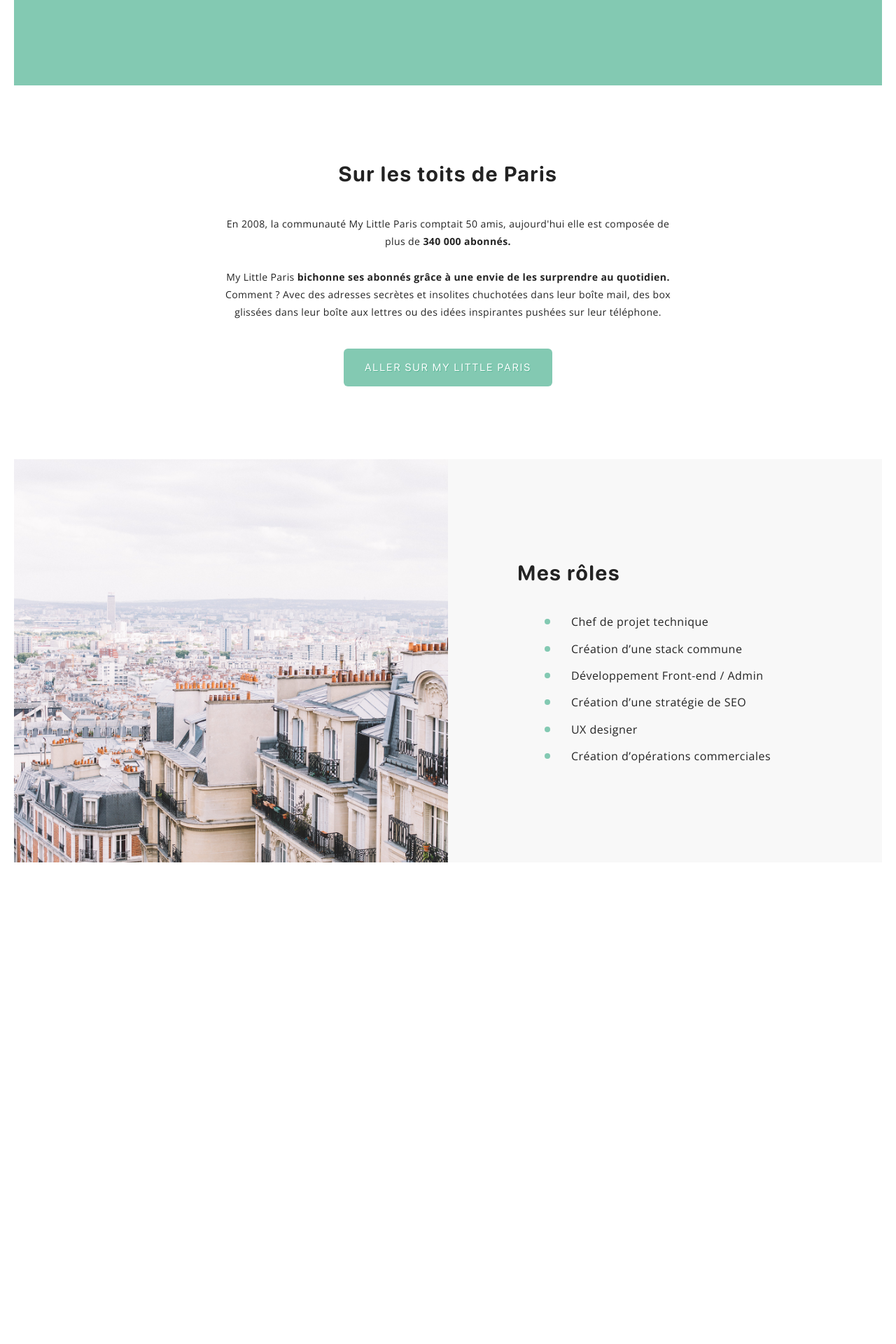
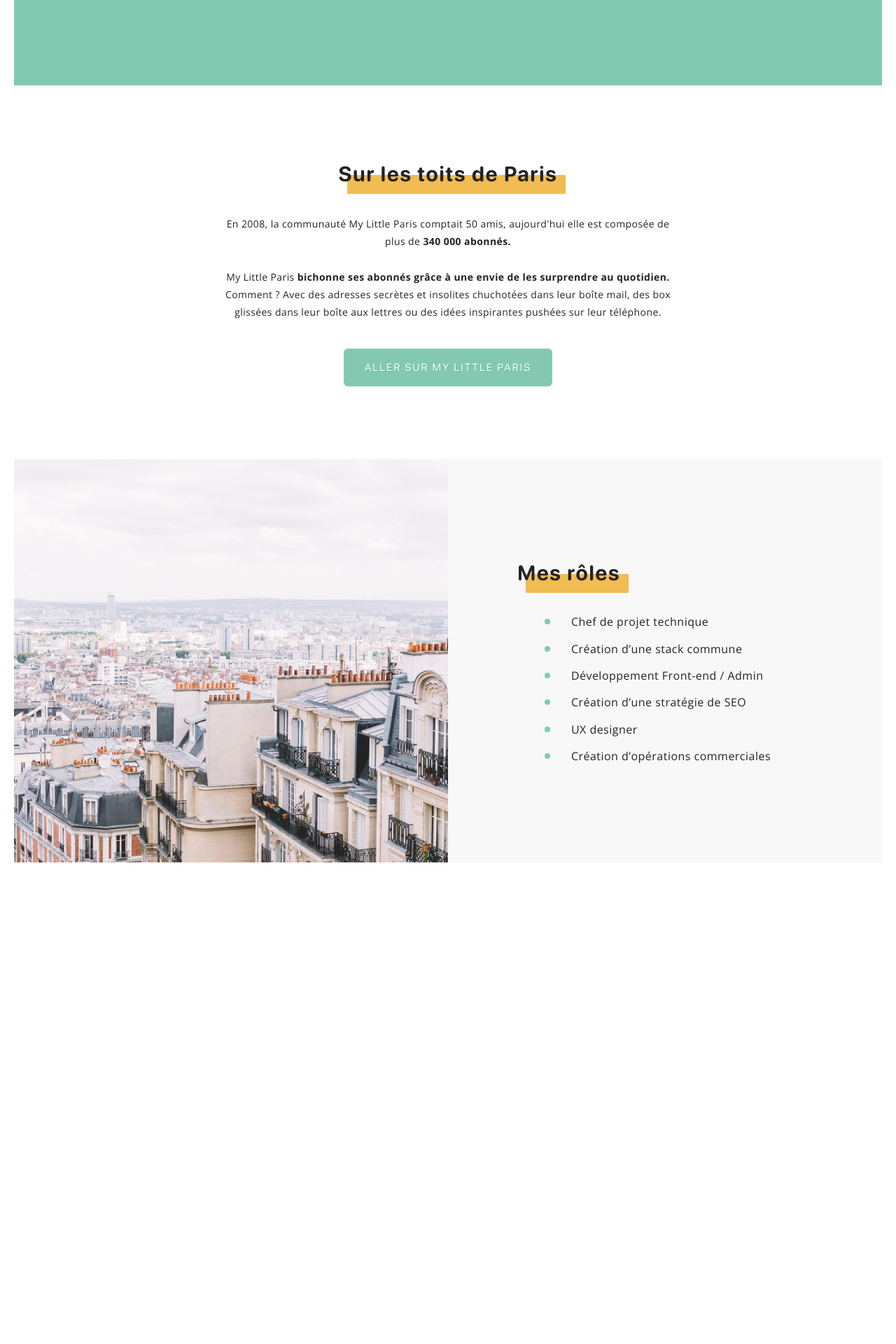
Before and after one commit to ElsaGuilitch/elsaguilitch.github.io, a Jekyll site: the page built from project-mylittleparis.html, in a window 1280 px wide. Shown: the part 338-2258 px from the top of the page at 70% size. Built offline with Jekyll 4.4.1, drawn with Linux system fonts in a browser that asks for light colours; nearby versions of some CDN libraries.

Commit message:
💄 Update UI Title of sections

```diff
--- a/_sass/_base.scss
+++ b/_sass/_base.scss
@@ -18,16 +18,15 @@
 }
 
 .custom-title {
+  position: relative;
+  display: inline-block;
   font-family: "SFRounded-Bold", sans-serif;
   font-size: 30px;
   color: $black;
   letter-spacing: 0.06em;
   line-height: 1.5em;
   margin-bottom: 36px;
-
-  &.center {
-    text-align: center;
-  }
+  z-index: 1;
 
   &.left {
     text-align: left;
@@ -43,6 +42,17 @@
 
   &.black {
     color: $black;
+  }
+
+  &:after {
+    content: "";
+    position: absolute;
+    top: 0.8em;
+    left: 0.4em;
+    right: -0.4em;
+    bottom: -0.2em;
+    background-color: #f1bc52;
+    z-index: -1;
   }
 
   @media #{$mobile} {
```
